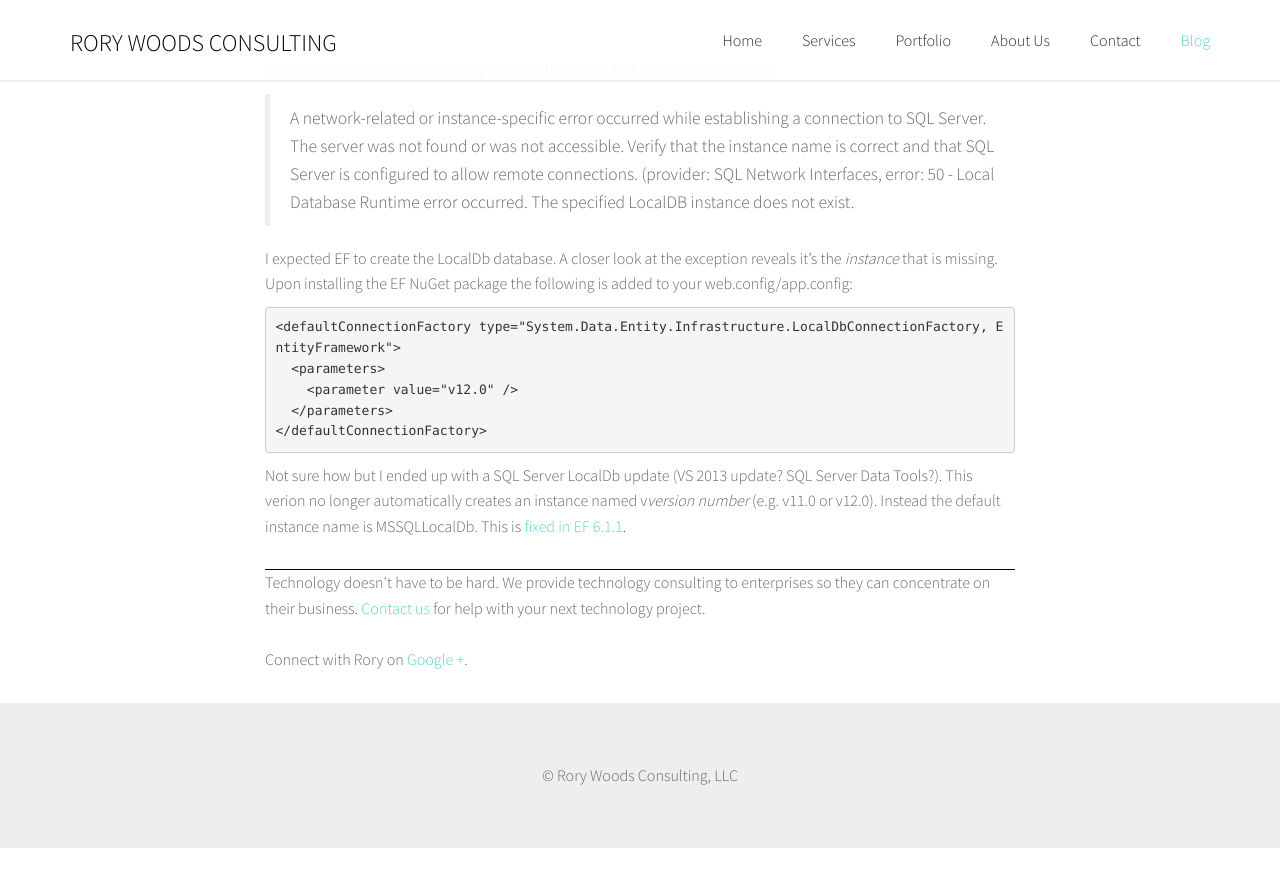
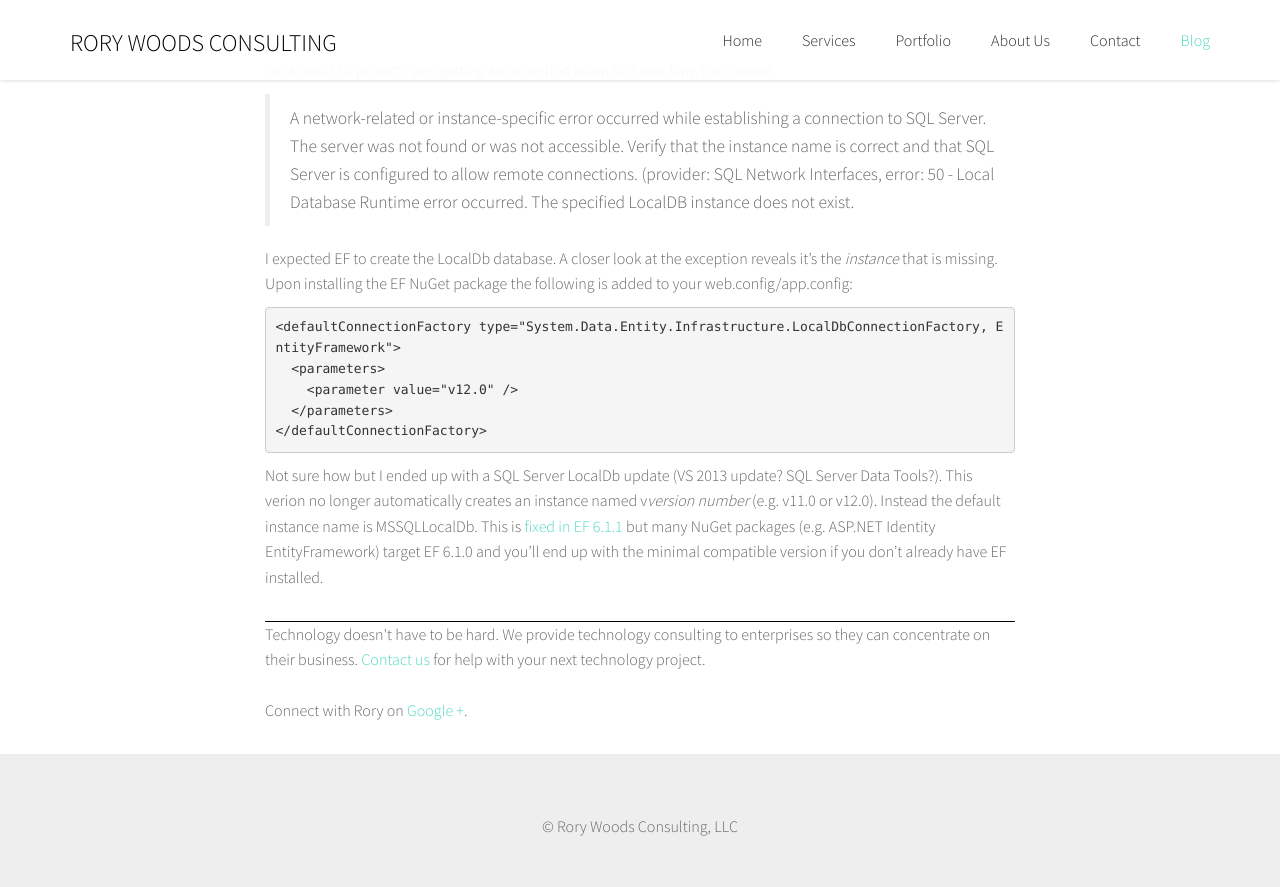
Before and after one commit to rorywoods/rorywoods.github.io, a Jekyll site: the page built from _posts/2014-08-28-exception-with-new-ef6-project.markdown, in a window 1280 px wide and 900 px high, scrolled down 252 px. Shown: the top 887 px of the window. Built offline with Jekyll 4.4.1, drawn with Linux system fonts in a browser that asks for light colours; Markdown is read by kramdown in place of the engine named in the settings; before the commit the page ends 1100 px from its top, so only the background shows below that.

Commit message:
Update ef6 post

```diff
--- a/_posts/2014-08-28-exception-with-new-ef6-project.markdown
+++ b/_posts/2014-08-28-exception-with-new-ef6-project.markdown
@@ -21,4 +21,4 @@ I expected EF to create the LocalDb database. A closer look at the exception rev
 </defaultConnectionFactory>
 {% endhighlight %}
 
-Not sure how but I ended up with a SQL Server LocalDb update (VS 2013 update? SQL Server Data Tools?). This verion no longer automatically creates an instance named v*version number* (e.g. v11.0 or v12.0). Instead the default instance name is MSSQLLocalDb. This is [fixed in EF 6.1.1](https://entityframework.codeplex.com/workitem/2246).
+Not sure how but I ended up with a SQL Server LocalDb update (VS 2013 update? SQL Server Data Tools?). This verion no longer automatically creates an instance named v*version number* (e.g. v11.0 or v12.0). Instead the default instance name is MSSQLLocalDb. This is [fixed in EF 6.1.1](https://entityframework.codeplex.com/workitem/2246) but many NuGet packages (e.g. ASP.NET Identity EntityFramework) target EF 6.1.0 and you'll end up with the minimal compatible version if you don't already have EF installed.
```
